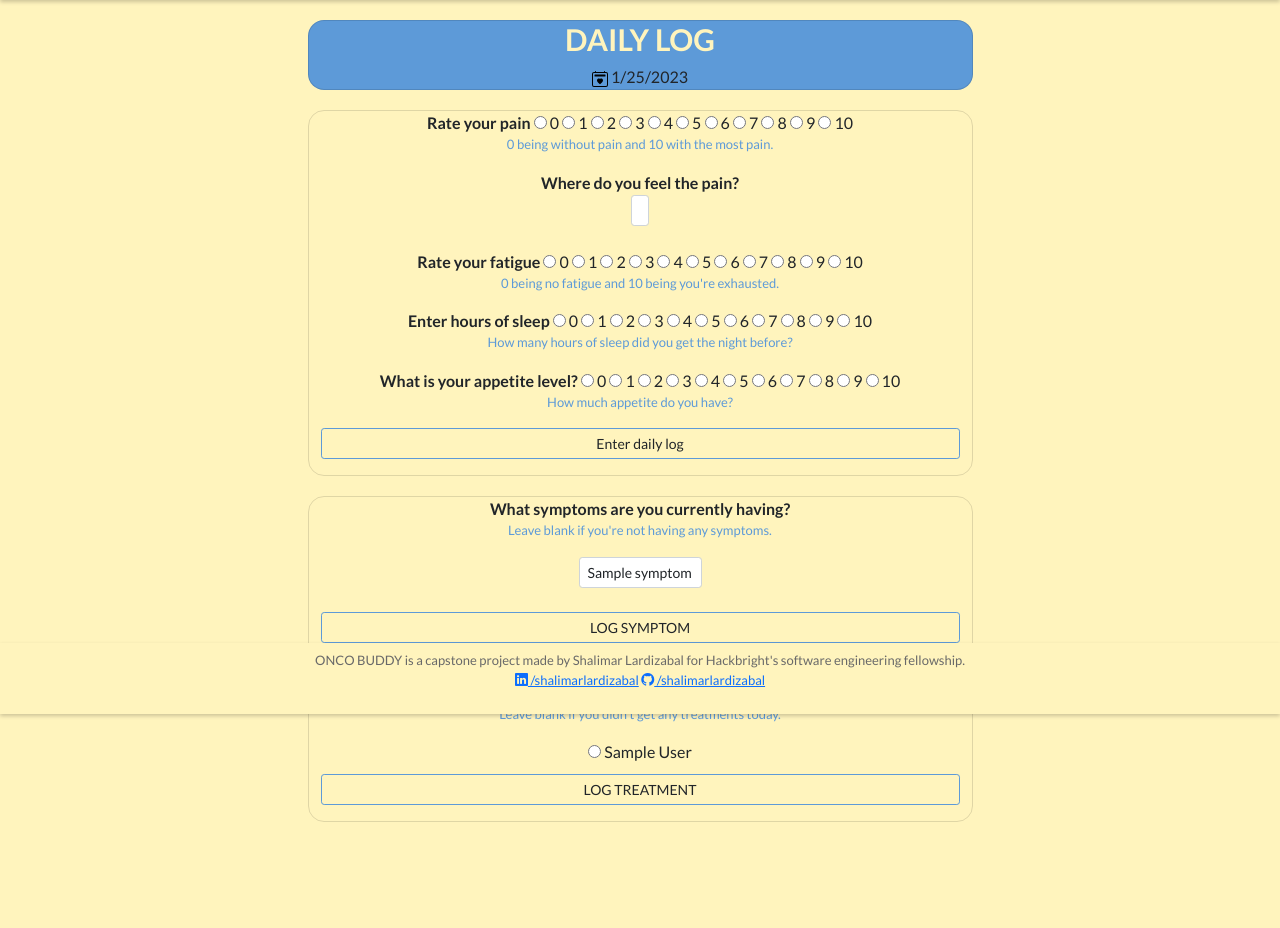
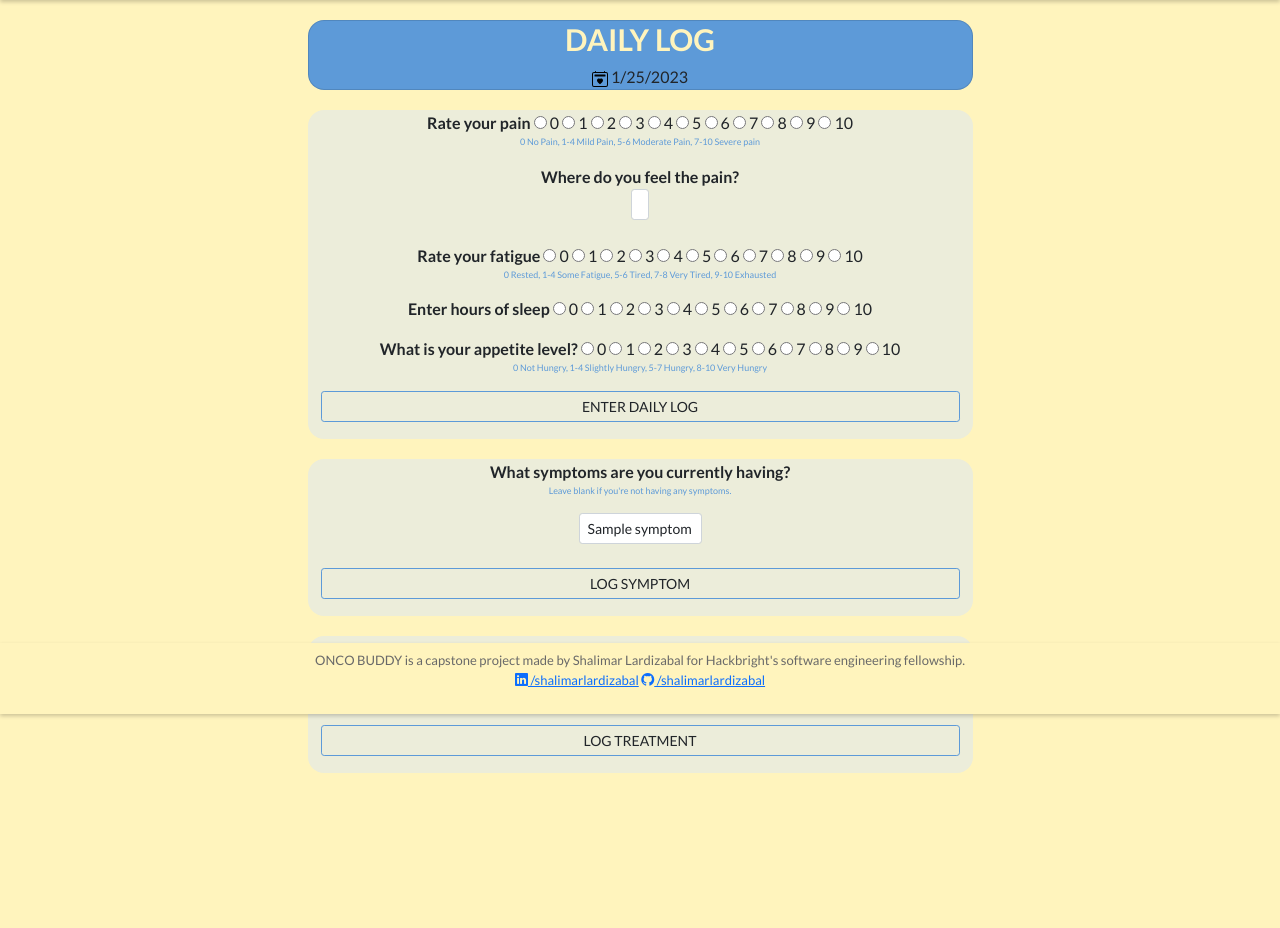
Before and after one commit to shalimarlardizabal/ONCOBUDDY, a Flask app: page /dailylog in a window 1280 px wide. Shown: the part 86-1014 px from the top of the page. After the commit the page ends 859 px from the top, so only its background shows below. Run offline with Flask 3, Linux system fonts and the light colour scheme; the visitor is signed in with stand-in values (Sample User, id 1); tables that the repository leaves empty hold one stand-in row (values such as "Sample post"); lists and menus that the app fills with data are empty.

Commit message:
added more styling

```diff
--- a/server.py
+++ b/server.py
@@ -161,7 +161,7 @@ def show_daily_questionnaire():
     user_drug_id= request.args.get("administered-medications")
 
     if user_drug_id:
-        flash("You have logged today's treatment!")
+        flash("You have added an administered treatment.")
         date= datetime.now()
         drug= crud.get_user_drugs_by_id(user_drug_id)
         drug_name= drug.drug_name
--- a/static/CSS/calendar.css
+++ b/static/CSS/calendar.css
@@ -1,11 +1,12 @@
 
   #external-events {
-    position: relative;
+    position: fixed;
     z-index: 2;
     top: 20px;
     left: 20px;
     width: 150px;
     padding: 0 10px;
+    margin-top: 80px;
     border: 1px solid #ccc;
     background: #eee;
   }
@@ -25,4 +26,5 @@
   #calendar {
     max-width: 900px;
     margin: 20px auto;
+    color: #2a537d;
   }
--- a/templates/createaccount.html
+++ b/templates/createaccount.html
@@ -1,5 +1,5 @@
 {% extends 'base.html'%}
-{% include 'footer.html'%}
+
 
 {%block title %}Create an accont.{% endblock %}
 
--- a/templates/dailylog.html
+++ b/templates/dailylog.html
@@ -30,7 +30,7 @@
     </div>
     </div>
     <div class = "row form-group">
-      <div class="card text-center bg-transparent" style="border-radius: 1rem;">
+      <div class="card text-center" style="border-radius: 1rem; background-color:#ecedda; border-color: transparent;">
     <div class="dailies">
         <form action="/dailylog" id="daily-symptoms">
           <div class="form-group">
@@ -38,7 +38,7 @@
             {% for n in range(11) %}
             <input type="radio" value="{{n}}" name="pain"> {{n}}
             {%endfor%}
-            <p style="color:#5d9ad8">0 being without pain and 10 with the most pain.</p>
+            <p style="color:#5d9ad8; font-size: 9px;"> 0 No Pain, 1-4 Mild Pain, 5-6 Moderate Pain, 7-10 Severe pain</p>
             <label class="daily-label" for="pain-location"><strong>Where do you feel the pain?</strong></label>
             <select class= "form-control form-control-sm mx-auto" id="pain-location" name="pain-location" style="width: auto;">
                 {%for location in pain%}
@@ -50,19 +50,19 @@
             {% for n in range(11) %}
             <input type="radio" value="{{n}}" name="fatigue"> {{n}}
             {%endfor%}
-            <p style="color:#5d9ad8">0 being no fatigue and 10 being you're exhausted.</p>
+            <p style="color:#5d9ad8; font-size: 9px;">0 Rested, 1-4 Some Fatigue, 5-6 Tired, 7-8 Very Tired, 9-10 Exhausted</p>
             <label class="daily-label" for="sleep"><strong>Enter hours of sleep</strong></label>
             {% for n in range(11) %}
             <input type="radio" value="{{n}}" name="sleep"> {{n}}
             {%endfor%}
-            <p style="color:#5d9ad8">How many hours of sleep did you get the night before?</p>
+            <p style="color:#5d9ad8"></p>
             <label class="daily-label" for="appetite"><strong>What is your appetite level?</strong></label>
             {% for n in range(11) %}
             <input type="radio" value="{{n}}" name="appetite" id="dailylog"> {{n}}
             {%endfor%}
-            <p style="color:#5d9ad8">How much appetite do you have?</p>
+            <p style="color:#5d9ad8; font-size: 9px;">0 Not Hungry, 1-4 Slightly Hungry, 5-7 Hungry, 8-10 Very Hungry  </p>
             <div class="d-grid gap-2">
-              <button class= "btn btn-outline-dark btn-sm" type="submit" id="dailylog" style="border-color:#5d9ad8;">Enter daily log</button>
+              <button class= "btn btn-outline-dark btn-sm" type="submit" id="dailylog" style="border-color:#5d9ad8;">ENTER DAILY LOG</button>
             </div>
           </div>
 
@@ -70,12 +70,12 @@
             </div>
             </div>
             <div class = "row form-group">
-              <div class="card text-center bg-transparent" style="border-radius: 1rem; ">
+              <div class="card text-center" style="border-radius: 1rem; background-color:#ecedda; border-color: transparent;">
             <div class="other-symptoms">
             <form action="/dailylog">
               <div class="form-group">
             <label for="daily-symptoms"><strong>What symptoms are you currently having?</strong></label><br>
-            <p style="color:#5d9ad8">Leave blank if you're not having any symptoms.</p>
+            <p style="color:#5d9ad8; font-size: 9px;">Leave blank if you're not having any symptoms.</p>
             <select class="form-control form-control-sm mx-auto" id="daily-symptoms" name="daily-symptoms" style="width: auto;">
                 {%for symptom in symptoms%}
                 <option value="{{symptom.symptom_id}}">{{symptom.common_name}}</option>
@@ -86,11 +86,11 @@
           </div>
         </form></div></div></div></div>
         <div class = "row form-group">
-          <div class="card text-center bg-transparent" style="border-radius: 1rem;">
+          <div class="card text-center" style="border-radius: 1rem; background-color:#ecedda; border-color: transparent; border-color: transparent;">
     <div class="medications">
         <form action="/dailylog">
         <label for="administered-medications"><strong>What treatments were administered today?</strong></label><br>
-        <p style="color:#5d9ad8">Leave blank if you didn't get any treatments today.</p>
+        <p style="color:#5d9ad8; font-size: 9px;">Leave blank if you didn't get any treatments today.</p>
         {%for medication in medications%}
         <input type="radio" id="administered-medications" name="administered-medications" value={{medication.user_drug_id}}>
         <label for="administered-medications"> {{medication.drug_name}}</label>
--- a/templates/homepage.html
+++ b/templates/homepage.html
@@ -1,5 +1,5 @@
 {% extends 'base.html' %}
-{% include 'footer.html'%}
+
 
 {%block title %}Onco Buddy{% endblock %}
 
--- a/templates/welcomepage.html
+++ b/templates/welcomepage.html
@@ -19,7 +19,7 @@
                     {% endfor %}
 
             <div class = "row form-group">
-            <div class="card bg-transparent" style="border-radius: 1rem;" >
+            <div class="card" style="border-radius: 1rem; background-color:#ecedda; border-color: transparent;" >
                 <div class="card-header">What is your cancer diagnosis?</div>
                 <form action="/intake" id="cancer-type">
                 <div class="input-group mb-3">
```
Also changed, not shown: templates/user_details.html (+30 -5 lines), static/Images/profile.svg (added).
